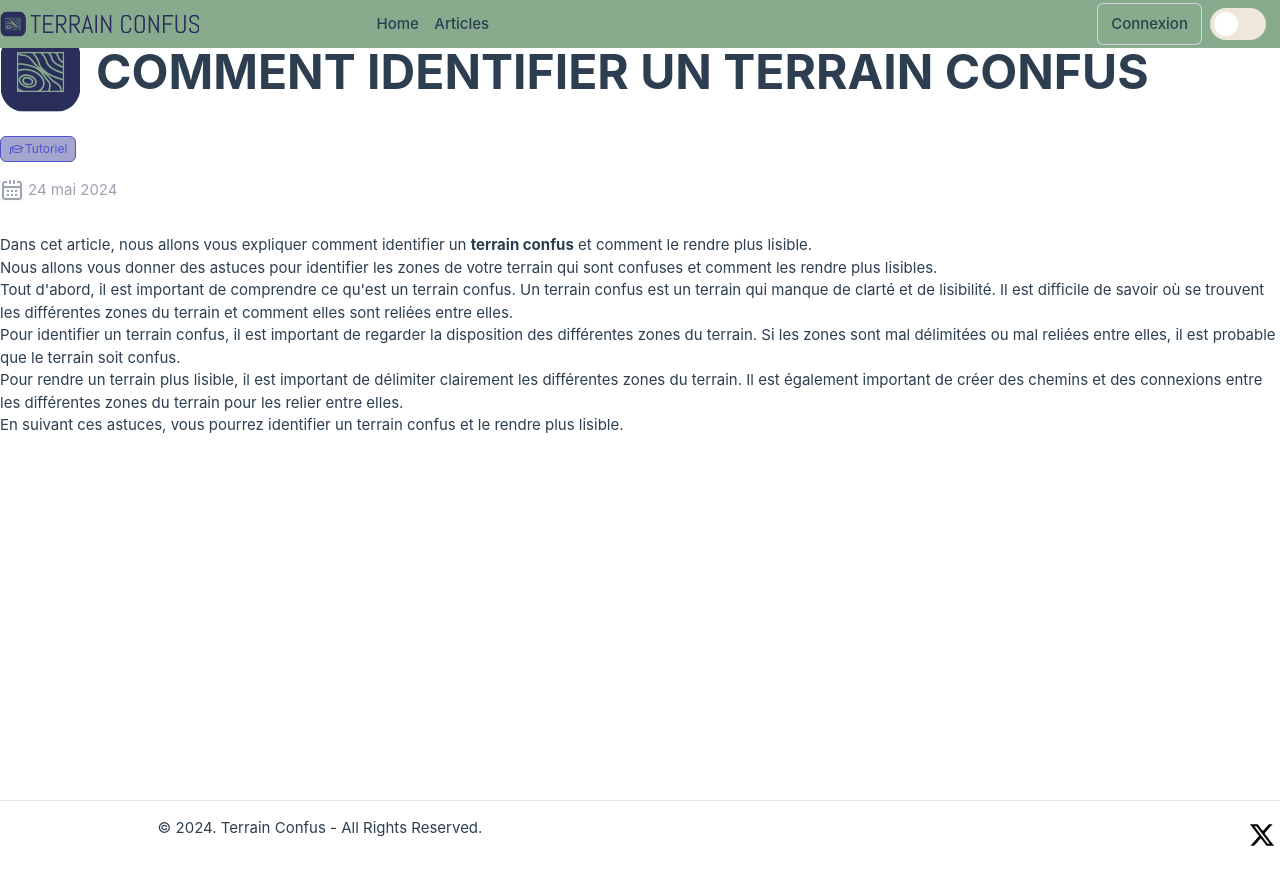
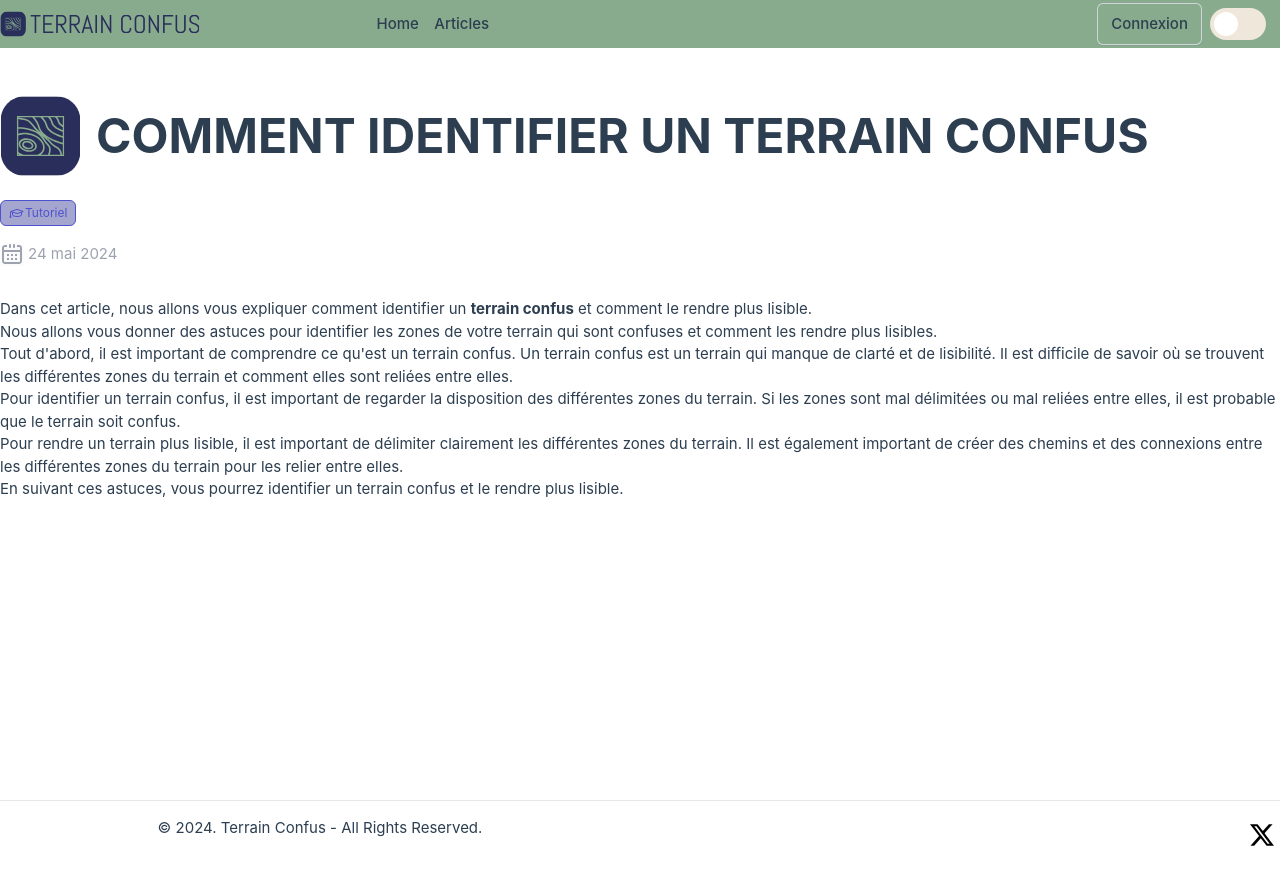
Before and after one commit to UaltarH/ESGI-4IW1-S2-SEO, a Nuxt app in the folder client/: page /article/comment-identifier-un-terrain-confus in a window 1280 px wide. Built offline with nearby package versions, Linux system fonts and the light colour scheme.

Commit message:
fix: floating menu

```diff
--- a/client/components/Banner.vue
+++ b/client/components/Banner.vue
@@ -1,5 +1,5 @@
 <template>
-  <div class="py-24 sm:py-32 md:py-40 relative">
+  <div class="py-24 sm:py-32 md:py-52 relative">
     <div class="mx-auto px-4 sm:px-6 lg:px-8 max-w-7xl gap-16 sm:gap-y-24 flex flex-col">
       <div class="text-center relative z-[1]">
         <h1 class="text-5xl font-bold tracking-tight text-gray-900 dark:text-white sm:text-7xl normal-case">
--- a/client/components/SmallArticleGrid.vue
+++ b/client/components/SmallArticleGrid.vue
@@ -1,4 +1,5 @@
 <template>
+  <h2 class="text-5xl mb-10 font-medium text-center">Derniers articles</h2>
   <div class="grid grid-cols-1 sm:grid-cols-2 xl:grid-cols-3 gap-8 mb-8">
     <Card v-for="(article) in articles"
           :title="article.title"
--- a/client/pages/article/comment-identifier-un-terrain-confus.vue
+++ b/client/pages/article/comment-identifier-un-terrain-confus.vue
@@ -1,5 +1,5 @@
 <template>
-  <article class="py-8">
+  <article class="py-24">
     <header>
       <div class="flex items-center gap-4 mb-6 text-md uppercase">
         <component :is="article.icon" :width="80" :height="80"></component>
--- a/client/pages/article/pourquoi-identifier-un-terrain-confus.vue
+++ b/client/pages/article/pourquoi-identifier-un-terrain-confus.vue
@@ -1,5 +1,5 @@
 <template>
-  <article class="py-8">
+  <article class="py-24">
     <header>
       <div class="flex items-center gap-4 mb-6 text-md uppercase">
         <component :is="article.icon" :width="80" :height="80"></component>
--- a/client/pages/articles/index.vue
+++ b/client/pages/articles/index.vue
@@ -1,4 +1,5 @@
 <template>
+  <div class="py-16">
     <h1>Articles</h1>
     <div class="grid grid-cols-1 sm:grid-cols-2 xl:grid-cols-3 gap-8 mb-8">
       <Card v-for="(article) in articles"
@@ -11,6 +12,7 @@
         <p v-html="article.content" class="max-h-12 text-ellipsis overflow-hidden whitespace-nowrap"></p>
       </Card>
     </div>
+  </div>
 </template>
 <script lang="ts" setup>
 import Card from "@/components/Card.vue";
```
Lines whose indentation alone changed are shown as unchanged.
